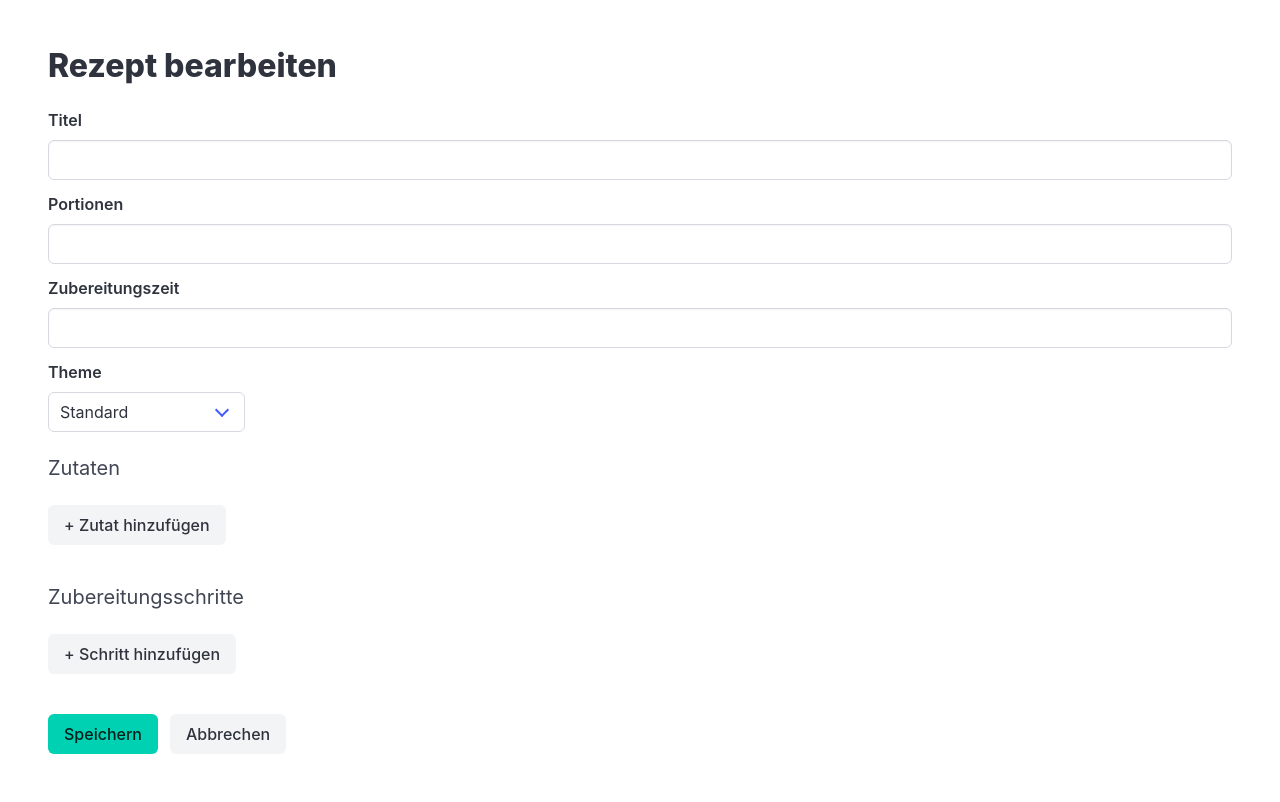
After one commit to DerTBM/rezepte-app, a FastAPI app: template templates/recipe_edit.html in a window 1280 px wide. The commit adds this page. Run offline with FastAPI, Linux system fonts and the light colour scheme; the template is opened without the code that fills it, so the values that code supplies are empty.

Commit message:
CRUD abgeschlossen

```diff
--- a/app/main.py
+++ b/app/main.py
@@ -17,6 +17,7 @@ app = FastAPI()
 templates = Jinja2Templates(directory="templates")
 app.mount("/static", StaticFiles(directory="static"), name="static")
 
+
 def get_db():
     """Stellt eine DB-Session bereit, schließt sie nach dem Request."""
     db = SessionLocal()
@@ -25,11 +26,14 @@ def get_db():
     finally:
         db.close()
 
-@app.get("/rezepte/neu", response_class=HTMLResponse) # Muss vor Rezept_ID registriert sein, sonst interpretiert FastAPI neu als ID und versucht einen Integer draus zu machen
+
+# Muss vor Rezept_ID registriert sein, sonst interpretiert FastAPI neu als ID und versucht einen Integer draus zu machen
+@app.get("/rezepte/neu", response_class=HTMLResponse)
 def rezepte_neu_form(request: Request):
     return templates.TemplateResponse(
         request, "recipe_form.html", {}
     )
+
 
 @app.post("/rezepte/neu")
 def rezept_neu_speichern(
@@ -55,8 +59,8 @@ def rezept_neu_speichern(
     # Zutaten zusammenbauen
     for i, (menge, einheit_str, name) in enumerate(zip(zutat_menge, zutat_einheit, zutat_name)):
         if not name.strip():
-            continue # Leere Zeile überspringen
-        einheit = Einheit(einheit_str) #String -> Enum
+            continue  # Leere Zeile überspringen
+        einheit = Einheit(einheit_str)  # String -> Enum
         zutat = Zutat(name=name, menge=menge, einheit=einheit, position=i)
         neues_rezept.zutaten.append(zutat)
 
@@ -74,6 +78,8 @@ def rezept_neu_speichern(
     return RedirectResponse(url=f"/rezepte/{neues_rezept.id}", status_code=303)
 
 # Rezept HTML-Seite
+
+
 @app.get("/rezepte/{rezept_id}", response_class=HTMLResponse)
 def rezept_html(rezept_id: int, request: Request, db: Session = Depends(get_db)):
     rezept = get_rezept(db, rezept_id)
@@ -94,6 +100,7 @@ def rezept_loeschen(rezept_id: int, db: Session = Depends(get_db)):
     db.commit()
     return RedirectResponse(url="/", status_code=303)
 
+
 @app.get("/", response_class=HTMLResponse)
 def landing(request: Request, db: Session = Depends(get_db)):
     from app.crud import get_alle_rezepte
@@ -101,3 +108,61 @@ def landing(request: Request, db: Session = Depends(get_db)):
     return templates.TemplateResponse(
         request, "landing.html", {"rezepte": rezepte}
     )
+
+
+@app.get("/rezepte/{rezept_id}/edit", response_class=HTMLResponse)
+def rezept_edit_form(rezept_id: int, request: Request, db: Session = Depends(get_db)):
+    rezept = get_rezept(db, rezept_id)
+    if rezept is None:
+        raise HTTPException(status_code=404, detail="Rezept nicht gefunden")
+    return templates.TemplateResponse(
+        request, "recipe_edit.html", {"rezept": rezept}
+    )
+
+
+@app.post("/rezepte/{rezept_id}/edit")
+def rezept_edit_speichern(
+    rezept_id: int,
+    title: str = Form(...),
+    portionen: int = Form(...),
+    zubereitungszeit: str = Form(""),
+    theme: str = Form("Standard"),
+    zutat_menge: List[float] = Form([]),
+    zutat_einheit: List[str] = Form([]),
+    zutat_name: List[str] = Form([]),
+    schritt_text: List[str] = Form([]),
+    db: Session = Depends(get_db),
+):
+    rezept = db.get(Rezept, rezept_id)
+    if rezept is None:
+        raise HTTPException(status_code=404, detail="Rezept nicht gefunden")
+
+
+    # Hauptdaten updaten
+    rezept.title = title
+    rezept.portionen = portionen
+    rezept.zubereitungszeit = zubereitungszeit
+    rezept.theme = theme
+
+    # Replace-All: Alte Zutateten und Schritte be gone
+    rezept.zutaten.clear()
+    rezept.schritte.clear()
+
+    # Neue Zutaten anlegen
+    for i, (menge, einheit_str, name) in enumerate(zip(zutat_menge, zutat_einheit, zutat_name)):
+        if not name.strip():
+            continue
+        einheit = Einheit(einheit_str)
+        zutat = Zutat(name=name, menge=menge, einheit=einheit, position=i)
+        rezept.zutaten.append(zutat)
+
+    # Neue Schritte anlegen
+    for i, text in enumerate(schritt_text):
+        if not text.strip():
+            continue
+        schritt = Schritt(text=text, position=i)
+        rezept.schritte.append(schritt)
+
+    db.commit()
+
+    return RedirectResponse(url=f"/rezepte/{rezept_id}", status_code=303)
--- /dev/null
+++ b/templates/recipe_edit.html
@@ -0,0 +1,149 @@
+<!DOCTYPE html>
+<html lang="de">
+<head>
+    <meta charset="UTF-8">
+    <meta name="viewport" content="width=device-width, initial-scale=1">
+    <title>{{ rezept.title }} bearbeiten</title>
+    <link rel="stylesheet" href="https://cdn.jsdelivr.net/npm/bulma@1.0.4/css/bulma.min.css">
+</head>
+<body>
+    <section class="section">
+        <h1 class="title">Rezept bearbeiten</h1>
+
+        <form method="post" action="/rezepte/{{ rezept.id }}/edit">
+            <div class="field">
+                <label class="label">Titel</label>
+                <div class="control">
+                    <input class="input" type="text" name="title" value="{{ rezept.title }}" required>
+                </div>
+            </div>
+
+            <div class="field">
+                <label class="label">Portionen</label>
+                <div class="control">
+                    <input class="input" type="number" name="portionen" value="{{ rezept.portionen }}" min="1" required>
+                </div>
+            </div>
+
+            <div class="field">
+                <label class="label">Zubereitungszeit</label>
+                <div class="control">
+                    <input class="input" type="text" name="zubereitungszeit" value="{{ rezept.zubereitungszeit or '' }}">
+                </div>
+            </div>
+
+            <div class="field">
+                <label class="label">Theme</label>
+                <div class="control">
+                    <div class="select">
+                        <select name="theme">
+                            {% for theme_name in ["Standard", "Abendessen", "Vegan/Vegetarisch", "Festtagsessen", "Weihnachten", "Ostern"] %}
+                                <option value="{{ theme_name }}" {% if rezept.theme == theme_name %}selected{% endif %}>{{ theme_name }}</option>
+                            {% endfor %}
+                        </select>
+                    </div>
+                </div>
+            </div>
+
+            <h2 class="subtitle mt-5">Zutaten</h2>
+            <div id="zutaten-container">
+                {% for zutat in rezept.zutaten %}
+                <div class="field is-grouped mb-2">
+                    <div class="control">
+                        <input class="input" type="number" name="zutat_menge" value="{{ zutat.menge }}" placeholder="Menge" step="0.1" required>
+                    </div>
+                    <div class="control">
+                        <div class="select">
+                            <select name="zutat_einheit" required>
+                                {% for einheit in ["g", "kg", "ml", "l", "EL", "TL", "Stk"] %}
+                                    <option value="{{ einheit }}" {% if zutat.einheit.value == einheit %}selected{% endif %}>{{ einheit }}</option>
+                                {% endfor %}
+                            </select>
+                        </div>
+                    </div>
+                    <div class="control is-expanded">
+                        <input class="input" type="text" name="zutat_name" value="{{ zutat.name }}" placeholder="Zutat" required>
+                    </div>
+                    <div class="control">
+                        <button type="button" class="button is-danger" onclick="this.closest('.field').remove()">×</button>
+                    </div>
+                </div>
+                {% endfor %}
+            </div>
+            <button type="button" class="button is-light mb-4" onclick="addZutat()">+ Zutat hinzufügen</button>
+
+            <h2 class="subtitle mt-5">Zubereitungsschritte</h2>
+            <div id="schritte-container">
+                {% for schritt in rezept.schritte %}
+                <div class="field is-grouped mb-2">
+                    <div class="control is-expanded">
+                        <input class="input" type="text" name="schritt_text" value="{{ schritt.text }}" placeholder="Schrittbeschreibung" required>
+                    </div>
+                    <div class="control">
+                        <button type="button" class="button is-danger" onclick="this.closest('.field').remove()">×</button>
+                    </div>
+                </div>
+                {% endfor %}
+            </div>
+            <button type="button" class="button is-light mb-4" onclick="addSchritt()">+ Schritt hinzufügen</button>
+
+            <div class="field mt-5 is-grouped">
+                <div class="control">
+                    <button type="submit" class="button is-primary">Speichern</button>
+                </div>
+                <div class="control">
+                    <a href="/rezepte/{{ rezept.id }}" class="button is-light">Abbrechen</a>
+                </div>
+            </div>
+        </form>
+    </section>
+
+    <script>
+        function addZutat() {
+            const container = document.getElementById('zutaten-container');
+            const div = document.createElement('div');
+            div.className = 'field is-grouped mb-2';
+            div.innerHTML = `
+                <div class="control">
+                    <input class="input" type="number" name="zutat_menge" placeholder="Menge" step="0.1" required>
+                </div>
+                <div class="control">
+                    <div class="select">
+                        <select name="zutat_einheit" required>
+                            <option value="g">g</option>
+                            <option value="kg">kg</option>
+                            <option value="ml">ml</option>
+                            <option value="l">l</option>
+                            <option value="EL">EL</option>
+                            <option value="TL">TL</option>
+                            <option value="Stk">Stk</option>
+                        </select>
+                    </div>
+                </div>
+                <div class="control is-expanded">
+                    <input class="input" type="text" name="zutat_name" placeholder="Zutat" required>
+                </div>
+                <div class="control">
+                    <button type="button" class="button is-danger" onclick="this.closest('.field').remove()">×</button>
+                </div>
+            `;
+            container.appendChild(div);
+        }
+
+        function addSchritt() {
+            const container = document.getElementById('schritte-container');
+            const div = document.createElement('div');
+            div.className = 'field is-grouped mb-2';
+            div.innerHTML = `
+                <div class="control is-expanded">
+                    <input class="input" type="text" name="schritt_text" placeholder="Schrittbeschreibung" required>
+                </div>
+                <div class="control">
+                    <button type="button" class="button is-danger" onclick="this.closest('.field').remove()">×</button>
+                </div>
+            `;
+            container.appendChild(div);
+        }
+    </script>
+</body>
+</html>
```
Also changed, not shown: templates/recipe.html (+6 -2 lines).
